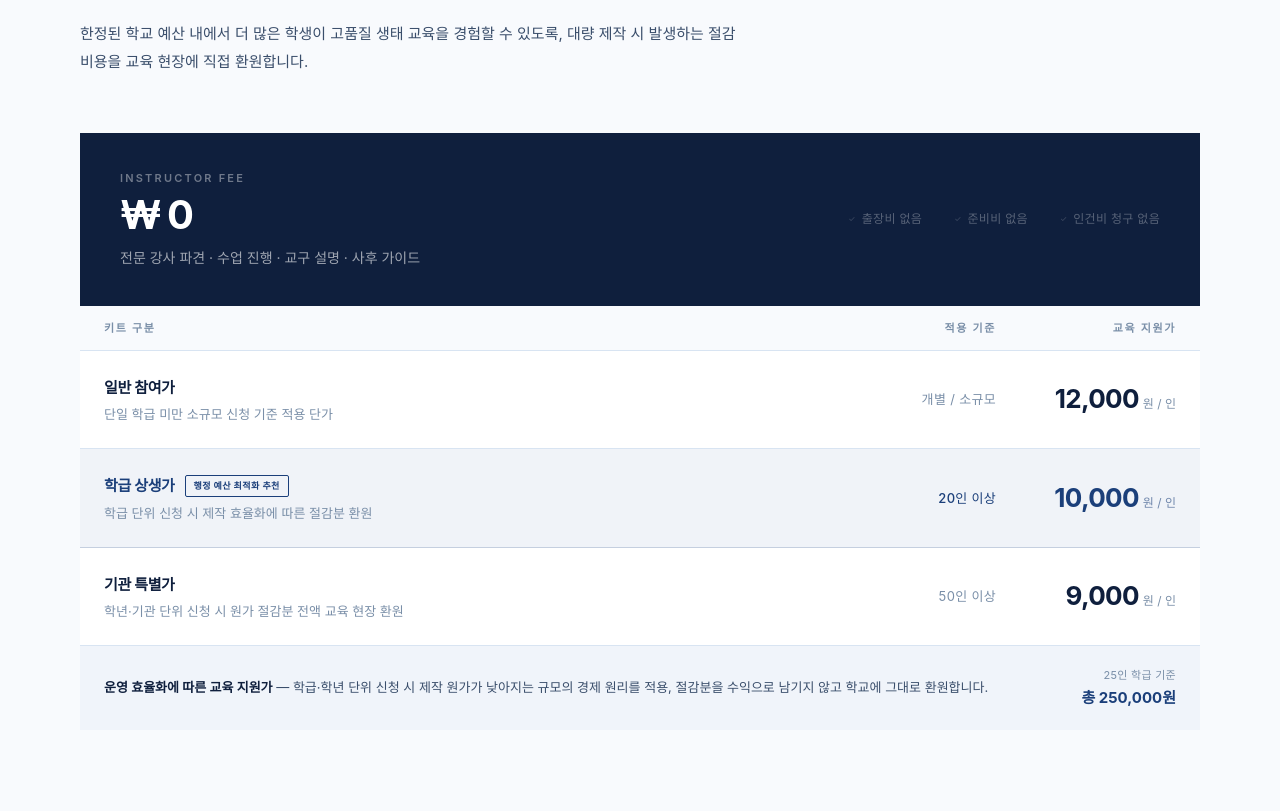
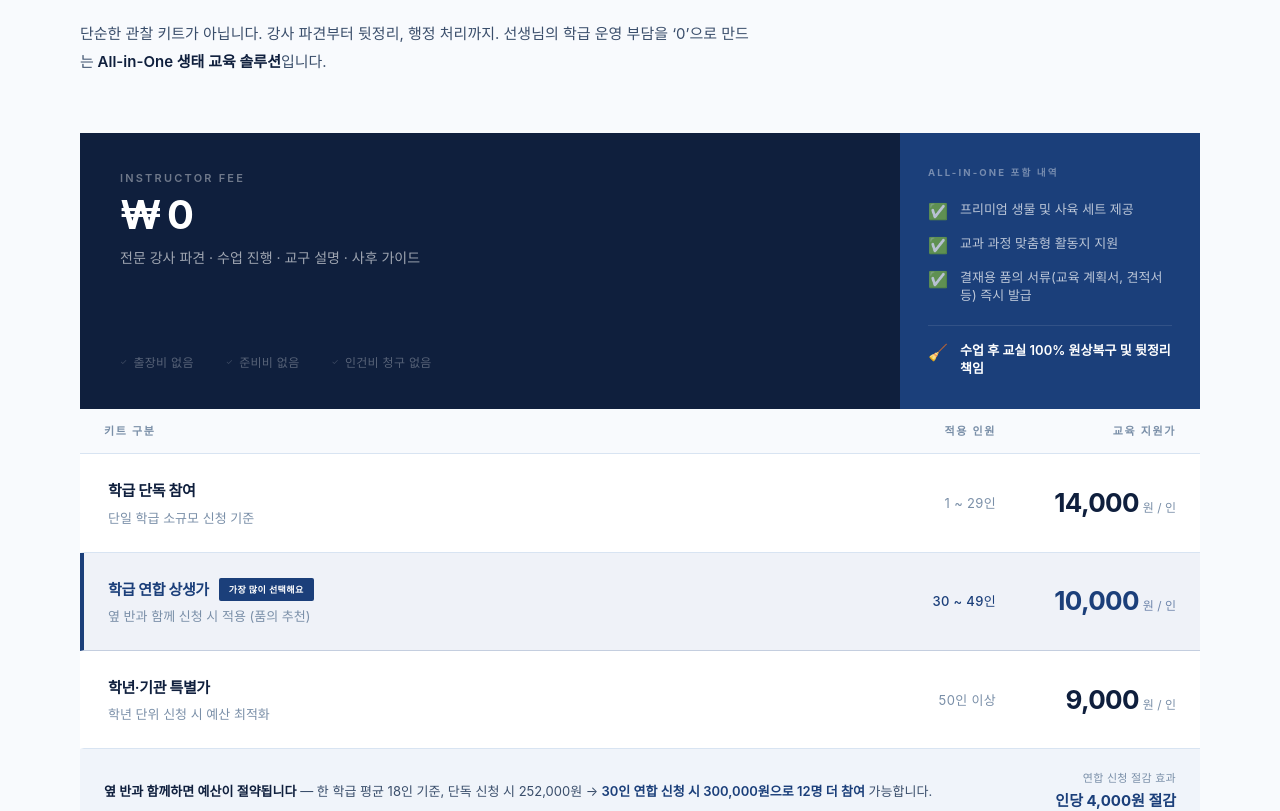
Before and after one commit to jehwan3720/eokkae_dongmu.com, a Next.js app: page / in a window 1280 px wide. Shown: the part 5540-6351 px from the top of the page. Built offline with nearby package versions, Linux system fonts and the light colour scheme; a web font is replaced by a local one.

Commit message:
Pricing 컴포넌트 리뉴얼

```diff
--- a/src/components/Pricing.tsx
+++ b/src/components/Pricing.tsx
@@ -5,32 +5,39 @@ import { staggerContainer, slideUp, slideUpStagger, VIEWPORT } from "@/lib/motio
 
 const tiers = [
   {
-    label: "일반 참여가",
-    sub: "개별 / 소규모",
-    price: "12,000",
+    label: "학급 단독 참여",
+    sub: "1 ~ 29인",
+    price: "14,000",
     unit: "원 / 인",
-    desc: "단일 학급 미만 소규모 신청 기준 적용 단가",
+    desc: "단일 학급 소규모 신청 기준",
     badge: null,
     highlight: false,
   },
   {
-    label: "학급 상생가",
-    sub: "20인 이상",
+    label: "학급 연합 상생가",
+    sub: "30 ~ 49인",
     price: "10,000",
     unit: "원 / 인",
-    desc: "학급 단위 신청 시 제작 효율화에 따른 절감분 환원",
-    badge: "행정 예산 최적화 추천",
+    desc: "옆 반과 함께 신청 시 적용 (품의 추천)",
+    badge: "가장 많이 선택해요",
     highlight: true,
   },
   {
-    label: "기관 특별가",
+    label: "학년·기관 특별가",
     sub: "50인 이상",
     price: "9,000",
     unit: "원 / 인",
-    desc: "학년·기관 단위 신청 시 원가 절감분 전액 교육 현장 환원",
+    desc: "학년 단위 신청 시 예산 최적화",
     badge: null,
     highlight: false,
   },
+];
+
+const valueStack = [
+  { icon: "✅", text: "프리미엄 생물 및 사육 세트 제공" },
+  { icon: "✅", text: "교과 과정 맞춤형 활동지 지원" },
+  { icon: "✅", text: "결재용 품의 서류(교육 계획서, 견적서 등) 즉시 발급" },
+  { icon: "🧹", text: "수업 후 교실 100% 원상복구 및 뒷정리 책임", special: true },
 ];
 
 const kitFeatures = [
@@ -76,26 +83,27 @@ export default function Pricing() {
           >
             전문 강사 수업료는 0원입니다.
           </motion.h2>
-          {/* 운영 철학 요약 */}
           <motion.p
             className="text-[0.9375rem] text-[var(--color-text-secondary)] leading-[1.9]"
             variants={slideUp}
           >
-            한정된 학교 예산 내에서 더 많은 학생이 고품질 생태 교육을 경험할 수 있도록,
-            대량 제작 시 발생하는 절감 비용을 교육 현장에 직접 환원합니다.
+            단순한 관찰 키트가 아닙니다. 강사 파견부터 뒷정리, 행정 처리까지.
+            선생님의 학급 운영 부담을 &lsquo;0&rsquo;으로 만드는
+            <span className="font-semibold text-[var(--color-text-primary)]"> All-in-One 생태 교육 솔루션</span>입니다.
           </motion.p>
         </motion.div>
 
-        {/* ── 강사비 0원 카드 ─────────────────────────── */}
+        {/* ── 강사비 0원 카드 + Value Stack ────────────── */}
         <motion.div
-          className="mb-px"
+          className="mb-px grid grid-cols-1 md:grid-cols-[1fr_300px]"
           variants={staggerContainer}
           initial="hidden"
           whileInView="visible"
           viewport={VIEWPORT}
         >
+          {/* 강사비 0원 카드 */}
           <motion.div
-            className="bg-[#0F1F3D] px-10 py-9 flex flex-col md:flex-row md:items-center md:justify-between gap-5"
+            className="bg-[#0F1F3D] px-10 py-9 flex flex-col justify-between gap-5"
             variants={slideUp}
           >
             <div>
@@ -109,13 +117,37 @@ export default function Pricing() {
                 전문 강사 파견 · 수업 진행 · 교구 설명 · 사후 가이드
               </p>
             </div>
-            <div className="flex flex-wrap gap-x-8 gap-y-2 md:text-right">
+            <div className="flex flex-wrap gap-x-8 gap-y-2">
               {["출장비 없음", "준비비 없음", "인건비 청구 없음"].map((t) => (
                 <span key={t} className="text-[0.75rem] text-white/30 tracking-wide flex items-center gap-1.5">
                   <span className="text-white/20 text-[0.5rem]">✓</span>{t}
                 </span>
               ))}
             </div>
+          </motion.div>
+
+          {/* Value Stack 체크리스트 */}
+          <motion.div
+            className="bg-[#1B3F7A] px-7 py-8 flex flex-col justify-center gap-4"
+            variants={slideUp}
+          >
+            <p className="text-[0.6rem] font-bold tracking-[0.22em] uppercase text-white/40 mb-1">
+              All-in-One 포함 내역
+            </p>
+            {valueStack.map(({ icon, text, special }) => (
+              <div
+                key={text}
+                className={[
+                  "flex items-start gap-3 text-[0.8125rem] leading-snug",
+                  special
+                    ? "mt-1 pt-4 border-t border-white/10 text-white font-semibold"
+                    : "text-white/70",
+                ].join(" ")}
+              >
+                <span className="flex-shrink-0 text-[1rem] leading-none mt-0.5">{icon}</span>
+                <span>{text}</span>
+              </div>
+            ))}
           </motion.div>
         </motion.div>
 
@@ -135,7 +167,7 @@ export default function Pricing() {
               키트 구분
             </span>
             <span className="text-[0.6875rem] font-semibold tracking-[0.15em] uppercase text-[var(--color-text-muted)] text-right hidden md:block">
-              적용 기준
+              적용 인원
             </span>
             <span className="text-[0.6875rem] font-semibold tracking-[0.15em] uppercase text-[var(--color-text-muted)] text-right">
               교육 지원가
@@ -146,22 +178,23 @@ export default function Pricing() {
           {tiers.map(({ label, sub, price, unit, desc, badge, highlight }, i) => (
             <motion.div
               key={label}
-              className={`grid grid-cols-1 md:grid-cols-[1fr_160px_180px] items-start md:items-center gap-3 md:gap-0 px-6 py-6 border-b transition-colors ${
+              className={[
+                "grid grid-cols-1 md:grid-cols-[1fr_160px_180px] items-start md:items-center gap-3 md:gap-0 px-6 py-6 border-b transition-colors",
                 highlight
-                  ? "bg-[var(--color-brand)]/[0.035] border-[var(--color-brand)]/20"
-                  : "border-[var(--color-border)] bg-white"
-              }`}
+                  ? "bg-[#1B3F7A]/[0.04] border-[#1B3F7A]/20 border-l-4 border-l-[#1B3F7A]"
+                  : "border-[var(--color-border)] bg-white border-l-4 border-l-transparent",
+              ].join(" ")}
               variants={slideUpStagger}
               custom={i}
             >
               {/* 구분명 + 설명 */}
               <div className="flex flex-col gap-1.5">
                 <div className="flex items-center gap-2.5 flex-wrap">
-                  <span className={`text-[0.9375rem] font-semibold tracking-tight ${highlight ? "text-[var(--color-brand)]" : "text-[var(--color-text-primary)]"}`}>
+                  <span className={`text-[0.9375rem] font-semibold tracking-tight ${highlight ? "text-[#1B3F7A]" : "text-[var(--color-text-primary)]"}`}>
                     {label}
                   </span>
                   {badge && (
-                    <span className="inline-flex items-center px-2 py-0.5 text-[0.5625rem] font-bold tracking-wider border border-[var(--color-brand)] text-[var(--color-brand)] uppercase rounded-[2px]">
+                    <span className="inline-flex items-center px-2.5 py-1 text-[0.5625rem] font-bold tracking-wider bg-[#1B3F7A] text-white rounded-[2px]">
                       {badge}
                     </span>
                   )}
@@ -171,38 +204,38 @@ export default function Pricing() {
                 </p>
               </div>
 
-              {/* 적용 기준 */}
+              {/* 적용 인원 */}
               <div className="hidden md:flex items-center justify-end">
-                <span className={`text-[0.8125rem] tracking-wide ${highlight ? "text-[var(--color-brand)] font-medium" : "text-[var(--color-text-muted)]"}`}>
+                <span className={`text-[0.8125rem] tracking-wide ${highlight ? "text-[#1B3F7A] font-medium" : "text-[var(--color-text-muted)]"}`}>
                   {sub}
                 </span>
               </div>
 
               {/* 단가 */}
               <div className="flex items-baseline gap-1 md:justify-end">
-                <span className={`text-[1.625rem] font-bold tracking-tight ${highlight ? "text-[var(--color-brand)]" : "text-[var(--color-text-primary)]"}`}>
+                <span className={`text-[1.625rem] font-bold tracking-tight ${highlight ? "text-[#1B3F7A]" : "text-[var(--color-text-primary)]"}`}>
                   {price}
                 </span>
-                <span className={`text-[0.75rem] ${highlight ? "text-[var(--color-brand)]/60" : "text-[var(--color-text-muted)]"}`}>
+                <span className={`text-[0.75rem] ${highlight ? "text-[#1B3F7A]/60" : "text-[var(--color-text-muted)]"}`}>
                   {unit}
                 </span>
               </div>
             </motion.div>
           ))}
 
-          {/* 테이블 하단 — 규모의 경제 설명 */}
+          {/* 테이블 하단 — 연합 신청 유도 */}
           <motion.div
             className="bg-[var(--color-soft-beige)] px-6 py-5 flex flex-col sm:flex-row sm:items-center sm:justify-between gap-4"
             variants={slideUp}
           >
             <p className="text-[0.8125rem] text-[var(--color-text-secondary)] leading-relaxed">
-              <span className="font-semibold text-[var(--color-text-primary)]">운영 효율화에 따른 교육 지원가</span>
-              &nbsp;— 학급·학년 단위 신청 시 제작 원가가 낮아지는 규모의 경제 원리를 적용,
-              절감분을 수익으로 남기지 않고 학교에 그대로 환원합니다.
+              <span className="font-semibold text-[var(--color-text-primary)]">옆 반과 함께하면 예산이 절약됩니다</span>
+              &nbsp;— 한 학급 평균 18인 기준, 단독 신청 시 252,000원 →
+              <span className="font-semibold text-[#1B3F7A]"> 30인 연합 신청 시 300,000원으로 12명 더 참여</span> 가능합니다.
             </p>
-            <div className="flex-shrink-0 text-right">
-              <p className="text-[0.6875rem] text-[var(--color-text-muted)] tracking-wide">25인 학급 기준</p>
-              <p className="text-[0.9375rem] font-bold text-[var(--color-brand)]">총 250,000원</p>
+            <div className="flex-shrink-0 text-right whitespace-nowrap">
+              <p className="text-[0.6875rem] text-[var(--color-text-muted)] tracking-wide">연합 신청 절감 효과</p>
+              <p className="text-[0.9375rem] font-bold text-[#1B3F7A]">인당 4,000원 절감</p>
             </div>
           </motion.div>
         </motion.div>
@@ -336,6 +369,7 @@ export default function Pricing() {
             견적서 요청하기 →
           </a>
         </motion.div>
+
       </div>
     </section>
   );
```
